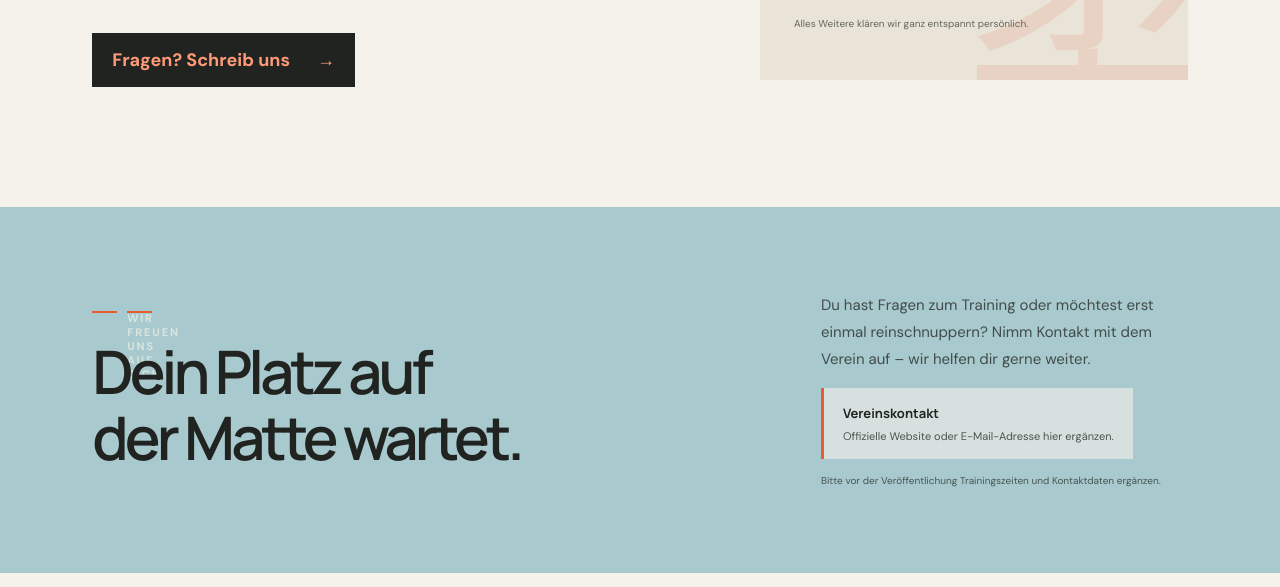
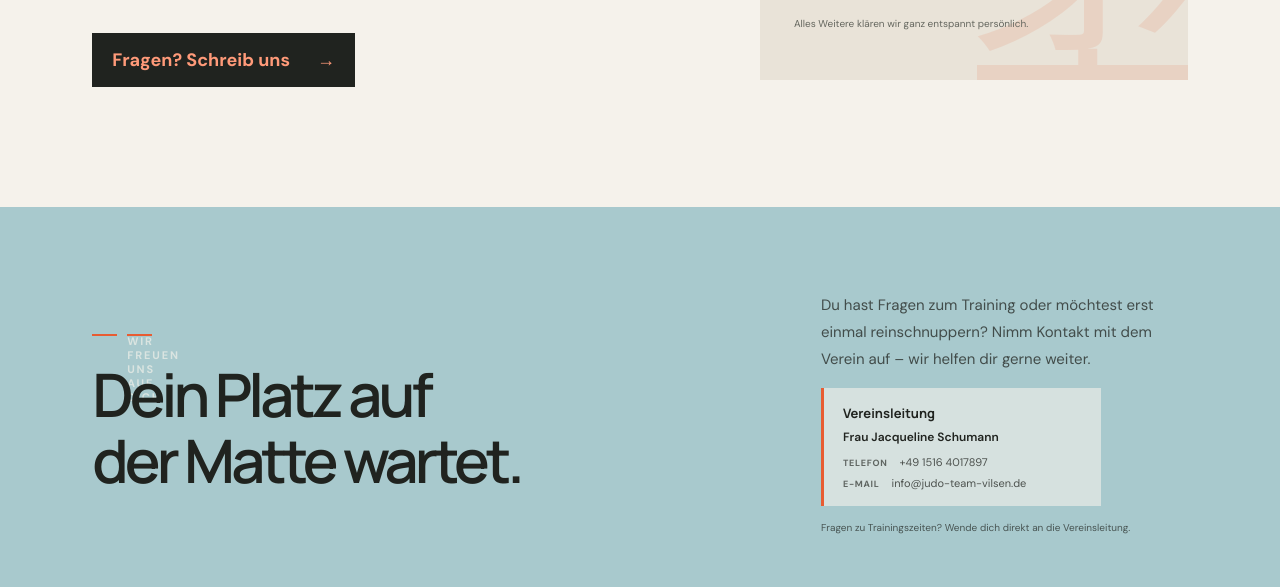
Before and after one commit to LucaBytz/Webside_Judoverein_TVBruvi, a plain HTML site: page index.html in a window 1280 px wide. Shown: the part 2321-2908 px from the top of the page. Drawn offline with Linux system fonts and the light colour scheme.

Commit message:
Add club contact details

```diff
--- a/index.html
+++ b/index.html
@@ -188,10 +188,18 @@
               gerne weiter.
             </p>
             <div class="contact-details">
-              <strong data-i18n="contactDetailsTitle">Vereinskontakt</strong>
-              <span data-i18n="contactDetailsCopy">Offizielle Website oder E-Mail-Adresse hier ergänzen.</span>
+              <strong data-i18n="contactDetailsTitle">Vereinsleitung</strong>
+              <span class="contact-person" data-i18n="contactPerson">Frau Jacqueline Schumann</span>
+              <a class="contact-method" href="tel:+4915164017897">
+                <span class="contact-label" data-i18n="phoneLabel">Telefon</span>
+                <span class="contact-value">+49 1516 4017897</span>
+              </a>
+              <a class="contact-method" href="mailto:info@judo-team-vilsen.de">
+                <span class="contact-label" data-i18n="emailLabel">E-Mail</span>
+                <span class="contact-value">info@judo-team-vilsen.de</span>
+              </a>
             </div>
-            <small data-i18n="contactNote">Bitte vor der Veröffentlichung Trainingszeiten und Kontaktdaten ergänzen.</small>
+            <small data-i18n="contactNote">Fragen zu Trainingszeiten? Wende dich direkt an die Vereinsleitung.</small>
           </div>
         </div>
       </section>
--- a/script.js
+++ b/script.js
@@ -100,18 +100,15 @@ const translations = {
     "Есть вопросы о тренировках или хочешь сначала посмотреть? Свяжись с клубом — мы с радостью поможем.",
     "Маєш запитання про тренування або хочеш спершу подивитися? Зв’яжися з клубом — ми радо допоможемо."
   ],
-  contactDetailsTitle: ["Vereinskontakt", "Club contact", "Контакты клуба", "Контакти клубу"],
-  contactDetailsCopy: [
-    "Offizielle Website oder E-Mail-Adresse hier ergänzen.",
-    "Add the official website or email address here.",
-    "Добавьте официальный сайт или адрес электронной почты.",
-    "Додайте офіційний сайт або адресу електронної пошти."
-  ],
+  contactDetailsTitle: ["Vereinsleitung", "Club leader", "Руководитель клуба", "Керівниця клубу"],
+  contactPerson: ["Frau Jacqueline Schumann", "Mrs Jacqueline Schumann", "Г-жа Jacqueline Schumann", "Пані Jacqueline Schumann"],
+  phoneLabel: ["Telefon", "Phone", "Телефон", "Телефон"],
+  emailLabel: ["E-Mail", "Email", "Эл. почта", "Е-пошта"],
   contactNote: [
-    "Bitte vor der Veröffentlichung Trainingszeiten und Kontaktdaten ergänzen.",
-    "Add training times and contact details before publishing.",
-    "Перед публикацией добавьте расписание тренировок и контактные данные.",
-    "Перед публікацією додайте розклад тренувань і контактні дані."
+    "Fragen zu Trainingszeiten? Wende dich direkt an die Vereinsleitung.",
+    "Questions about training times? Contact the club leader directly.",
+    "Есть вопросы о расписании? Свяжись напрямую с руководителем клуба.",
+    "Є запитання про розклад? Звернися безпосередньо до керівниці клубу."
   ],
   footerTagline: ["Respekt. Bewegung. Miteinander.", "Respect. Movement. Together.", "Уважение. Движение. Единство.", "Повага. Рух. Єдність."],
   backToTop: ["Zurück nach oben", "Back to top", "Наверх", "На початок"]
--- a/styles.css
+++ b/styles.css
@@ -652,7 +652,33 @@ h2 {
   font-size: 13px;
 }
 
-.contact-details span {
+.contact-details .contact-person {
+  margin-bottom: 3px;
+  color: var(--ink);
+  font-size: 12px;
+  font-weight: 600;
+}
+
+.contact-method {
+  display: flex;
+  align-items: baseline;
+  gap: 12px;
+  font-size: 11px;
+}
+
+.contact-method:hover {
+  color: var(--orange-dark);
+}
+
+.contact-details .contact-label {
+  color: rgba(32, 35, 31, 0.65);
+  font-size: 9px;
+  font-weight: 700;
+  letter-spacing: 0.08em;
+  text-transform: uppercase;
+}
+
+.contact-details .contact-value {
   color: rgba(32, 35, 31, 0.75);
   font-size: 11px;
 }
```
